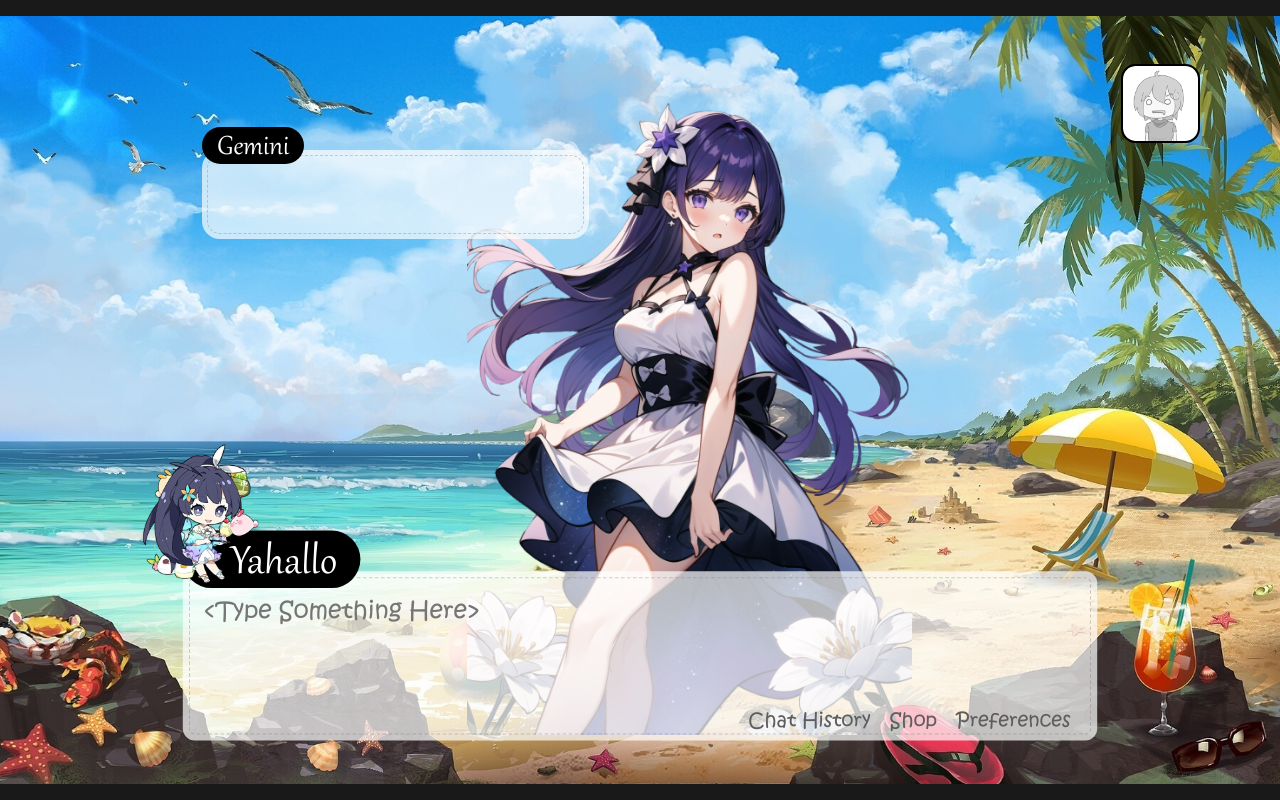
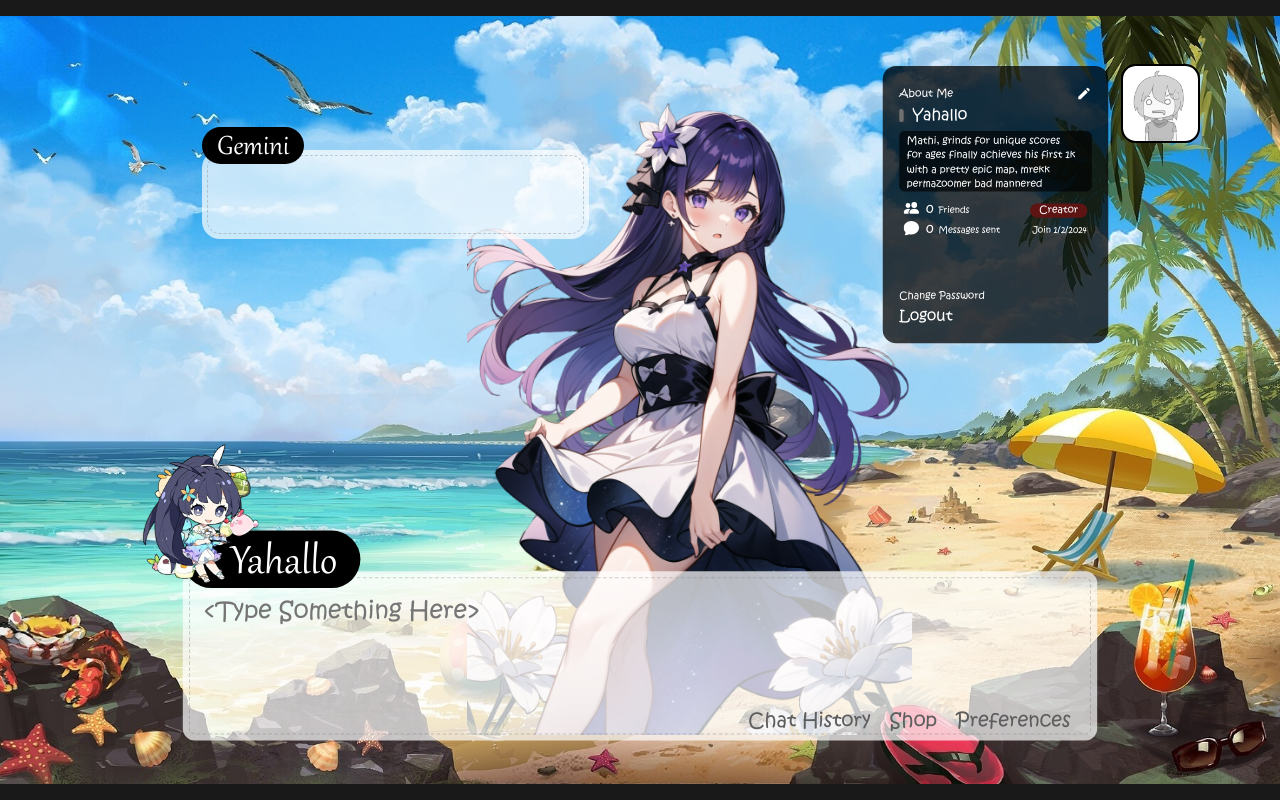
Before and after one commit to RoyCDev/projectWaifu, a React (Vite) app: page / in a window 1280 px wide. Shown: the top 800 px of the page. Built offline with nearby package versions, Linux system fonts and the light colour scheme.

Commit message:
user profile init

```diff
--- a/package.json
+++ b/package.json
@@ -15,6 +15,7 @@
     "react": "^18.2.0",
     "react-cookie": "^6.1.1",
     "react-dom": "^18.2.0",
+    "react-icons": "^4.12.0",
     "usernames": "^1.0.0"
   },
   "devDependencies": {
--- a/src/components/AuthForm.css
+++ b/src/components/AuthForm.css
@@ -1,6 +1,7 @@
-form .dark {
+.auth-form .dark,
+.profile-details {
     width: 175px;
-    right: 100px;
+    /* right: 100px; */
 
     padding: 18px 15px;
     border-radius: 12px;
@@ -9,24 +10,35 @@ form .dark {
     scale: 1.1;
 }
 
-.dark input,
-.dark li button {
+.auth-form .dark {
+    right: 100px;
+}
+
+form input::selection {
+    background-color: #5e5e5e;
+}
+
+.auth-form input,
+.auth-form button,
+.profile-details input,
+.profile-details button {
     font-family: inherit;
 }
 
-.dark label,
-.dark ul {
+.auth-form label,
+.auth-form ul,
+.profile-details ul {
     user-select: none;
 }
 
-.dark div {
+.auth-form .dark div {
     display: flex;
     flex-direction: column;
     align-items: baseline;
     margin-bottom: 2px;
 }
 
-span::before {
+.border-left::before {
     position: absolute;
     content: "";
     display: inline-block;
@@ -37,14 +49,15 @@ span::before {
     background-color: #707070;
 }
 
-.dark label {
+.auth-form label {
     padding-left: 4px;
     font-size: 9.5px;
     margin-bottom: 2px;
     margin-left: 5px;
 }
 
-.dark input {
+.auth-form input,
+.profile-details input {
     background-color: rgba(0, 0, 0, 0.65);
     color: white;
 
@@ -58,25 +71,29 @@ span::before {
     outline: none;
 }
 
-.dark p {
+.auth-form .errorMsg,
+.profile-details .errorMsg {
     color: yellow;
-    height: 24.73px;
+    height: 24px;
 
     margin: 8px 0 0 8px;
     font-size: 8.5px;
 
 }
 
-.dark li {
+.auth-form li,
+.profile-details li {
     display: inline;
     font-size: 9px;
 }
 
-.dark li:hover {
+.auth-form li:hover,
+.profile-details li:hover {
     color: yellow;
 }
 
-.dark li button {
+.auth-form button,
+.profile-details button {
     background-color: transparent;
     border: none;
     color: inherit;
@@ -86,7 +103,8 @@ span::before {
     margin-top: 3px;
 }
 
-.dark ul {
+.auth-form ul,
+.profile-details ul {
     display: flex;
     flex-direction: column;
 
--- a/src/components/AuthForm.jsx
+++ b/src/components/AuthForm.jsx
@@ -49,11 +49,13 @@ function AuthForm({ setVis }) {
 
 
     return (
-        <form onSubmit={handleSubmit} ref={form}>
+        <form className="auth-form" onSubmit={handleSubmit} ref={form}>
             <Wrapper className="dark">
                 {isRegisterMode &&
                     <div>
-                        <span><label htmlFor="username"> Username </label></span>
+                        <span className="border-left">
+                            <label htmlFor="username"> Username </label>
+                        </span>
                         <Input type="text" name="username" id="username"
                             onChange={handleChange}
                             value={inputs.username || ""} />
@@ -61,21 +63,24 @@ function AuthForm({ setVis }) {
                 }
 
                 <div>
-                    <span><label htmlFor="email"> Email </label></span>
+                    <span className="border-left">
+                        <label htmlFor="email"> Email </label>
+                    </span>
                     <Input type="email" name="email" id="email"
                         onChange={handleChange}
                         value={inputs.email || ""} />
                 </div>
 
                 <div>
-                    <span><label htmlFor="password"> Password </label></span>
+                    <span className="border-left">
+                        <label htmlFor="password"> Password </label>
+                    </span>
                     <Input type="password" name="password" id="password"
                         onChange={handleChange}
                         value={inputs.password || ""} />
                 </div>
-                <p>{errorMsg}</p>
+                <p className="errorMsg">{errorMsg}</p>
 
-                <nav>
                 <ul>
                     <li onClick={toggleMode}>
                         {isRegisterMode ? "Go Back to Login" : "Create an Account"}
@@ -84,7 +89,7 @@ function AuthForm({ setVis }) {
                         <button>{isRegisterMode ? "Sign Up" : "Login"}</button>
                     </li>
                 </ul>
-                </nav>
+
             </Wrapper>
         </form >
 
--- a/src/components/ChatBox.jsx
+++ b/src/components/ChatBox.jsx
@@ -15,7 +15,7 @@ function ChatBox({ className, user, avatar, light, lightOutline, dark, darkOutli
         <article className={className}>
             <img src={avatar} alt="" />
             <NameTag>{user}</NameTag>
-            <TextArea readOnly className={style} {...rest}></TextArea>
+            <TextArea readOnly className={style} {...rest} />
         </article>
     )
 }
--- a/src/components/UserProfile.jsx
+++ b/src/components/UserProfile.jsx
@@ -3,6 +3,7 @@ import { useState } from "react"
 import avatar from "../assets/avatar/Guest.png"
 import NameTag from "./NameTag"
 import AuthForm from "./AuthForm"
+import UserProfileDetails from "./UserProfileDetails"
 import "./userProfile.css"
 
 function UserProfile() {
@@ -16,6 +17,7 @@ function UserProfile() {
         <>
             <section className="profile">
                 {isFormVisible && <AuthForm setVis={setIsFormVisible} />}
+                <UserProfileDetails />
                 <img onClick={handleClick} src={avatar} alt="profile img" />
                 {/* <NameTag onClick={handleClick}>Guest</NameTag> */}
             </section>
--- /dev/null
+++ b/src/components/UserProfileDetails.jsx
@@ -0,0 +1,124 @@
+import { useState } from "react";
+import Wrapper from "./Wrapper";
+import Input from "./Input";
+import TextArea from "./TextArea"
+
+import { MdEdit, MdSave } from "react-icons/md";
+import { BsFillPeopleFill, BsFillChatFill } from "react-icons/bs";
+
+import axios from "axios";
+import classNames from "classnames";
+import "./UserProfileDetails.css"
+
+function UserProfileDetails() {
+    const [isEditBioMode, setIsEditBioMode] = useState(false);
+    const [isEditPwMode, setIsEditPwMode] = useState(false);
+
+    const errorMsgClasses = classNames("errorMsg", {
+        "default": isEditPwMode
+    })
+
+    const [inputs, setInputs] = useState({
+        username: "Yahallo",
+        desc: "Mathi, grinds for unique scores for ages finally achieves his first 1k with a pretty epic map, mrekk permazoomer bad mannered elementary schooler kid"
+    });
+
+    const handleBioChange = (e) => {
+        setInputs({ ...inputs, [e.target.name]: e.target.value });
+    }
+
+    const [errorMsg, setErrorMsg] = useState("");
+
+    const setToEditBioMode = () => {
+        setIsEditBioMode(true);
+        setIsEditPwMode(false);
+    }
+
+    const setToEditPwMode = () => {
+        setIsEditPwMode(true)
+        setIsEditBioMode(false);
+    }
+
+    const cancelEditMode = () => {
+        setIsEditBioMode(false);
+        setIsEditPwMode(false);
+    }
+
+    // const handleBioSubmit = () => {
+    //     const res = axios.post();
+    //     setErrorMsg(res.data);
+    //     if success -> cancelEditMode
+    // }
+
+    // const handlePwSubmit = () => {
+    //     const res = axios.post();
+    //     setErrorMsg(res.data);
+    //     if success -> cancelEditMode
+    // }
+
+    return (
+        <Wrapper className="dark profile-details">
+            <form className="bio-form">
+                <p className="bio-header">About Me
+                    {isEditBioMode ?
+                        <button><MdSave /></button> :
+                        <MdEdit onClick={setToEditBioMode} />
+                    }
+                </p>
+
+                <div className="username">
+                    <span className="border-left">
+                        <label htmlFor="username"></label>
+                    </span>
+                    <Input type="text" name="username" id="username" readOnly={!isEditBioMode}
+                        placeholder="Username"
+                        value={inputs.username}
+                        onChange={handleBioChange}
+                    />
+                </div>
+
+                <label htmlFor="desc"></label>
+                <TextArea className="dark" name="desc" rows={4} readOnly={!isEditBioMode}
+                    value={inputs.desc}
+                    onChange={handleBioChange} />
+            </form>
+
+            <section className="stats">
+                <BsFillPeopleFill />
+                <span> <span className="number">0</span> Friends </span>
+                <span className="rank">Creator</span>
+
+                <BsFillChatFill />
+                <span> <span className="number">0</span> Messages sent </span>
+                <span>Join 1/2/2024</span>
+            </section>
+
+            {
+                isEditPwMode &&
+                <form className="pw-form">
+                    <p className="pw-header">Change Password
+                        <button><MdSave /></button>
+                    </p>
+                    <label htmlFor="currentPw"></label>
+                    <Input type="password" name="currentPw" id="currentPw"
+                        placeholder="Current"></Input>
+                    <label htmlFor="newPw"></label>
+                    <Input type="password" name="newPw" id="newPw"
+                        placeholder="New"></Input>
+                </form>
+            }
+
+            <p className={errorMsgClasses}>{errorMsg}</p>
+
+            <ul>
+                {(!isEditBioMode && !isEditPwMode) ?
+                    <li onClick={setToEditPwMode}> Change Password </li> :
+                    <li onClick={cancelEditMode}> Cancel edits </li>
+                }
+                <li><button>Logout</button></li>
+            </ul>
+        </Wrapper >
+    )
+}
+
+export default UserProfileDetails;
--- /dev/null
+++ b/src/components/userProfileDetails.css
@@ -0,0 +1,137 @@
+.profile-details {
+    padding: 18px 15px 16px;
+    right: 100px;
+}
+
+.profile-details svg {
+    font-size: 14px;
+}
+
+.bio-header,
+.pw-header,
+.profile-details span {
+    user-select: none;
+}
+
+.bio-header {
+    font-size: 9.5px;
+    display: flex;
+    justify-content: space-between;
+}
+
+.bio-header,
+.bio-header button {
+    margin: 0;
+}
+
+.bio-header svg {
+    display: block;
+}
+
+.bio-form .username {
+    height: 23px;
+}
+
+.bio-form .border-left {
+    margin-right: 5px;
+}
+
+.bio-form input {
+    width: calc(100% - 4.4px);
+    padding-left: 7px;
+}
+
+.bio-form input:read-only {
+    font-size: 14px;
+    background-color: transparent;
+    padding-top: 3px;
+    cursor: default;
+}
+
+.profile-details input::placeholder {
+    color: light-gray;
+    font-size: 8.5px;
+}
+
+.bio-form .outline {
+    font-size: 9px;
+    background-color: rgba(0, 0, 0, 0.65);
+
+    margin: 4px 0 8px 0;
+    padding: 3px 3px 0 0;
+    border-radius: 5px;
+}
+
+.bio-form textarea {
+    padding: 0 7px 0 3.5px;
+}
+
+.bio-form textarea::-webkit-scrollbar {
+    width: 5px;
+}
+
+.bio-form textarea::-webkit-scrollbar-thumb {
+    background-color: rgba(255, 255, 255, 0.30);
+    border-radius: 5px;
+}
+
+.stats {
+    width: 95%;
+    margin: 0 auto;
+
+    display: grid;
+    grid-template-areas:
+        "icon friends tag"
+        "icon messages join-date";
+
+    grid-template-columns: max-content auto max-content;
+    column-gap: 6px;
+    row-gap: 2px;
+    font-size: 8px;
+}
+
+.stats span {
+    align-self: baseline;
+}
+
+.stats span:nth-child(3n) {
+    justify-self: end;
+}
+
+.stats .number {
+    font-size: 11.5px;
+    margin-right: 2px;
+}
+
+.stats .rank {
+    font-size: 9px;
+    background-color: rgb(95, 20, 20);
+    padding: 0 8px 1px;
+    border-radius: 25px;
+}
+
+.pw-header {
+    font-size: 8.5px;
+    margin: 3px 0 0 0;
+}
+
+.pw-header svg {
+    vertical-align: middle;
+}
+
+.pw-header button {
+    margin-left: 5px;
+}
+
+.pw-form {
+    display: grid;
+    row-gap: 1px;
+}
+
+.profile-details .errorMsg {
+    margin-left: 6px;
+}
+
+.errorMsg.default {
+    height: inherit;
+}
```
Also changed, not shown: 1 other file (tests, documents, lock files or other folders). Lines whose indentation alone changed are shown as unchanged.
